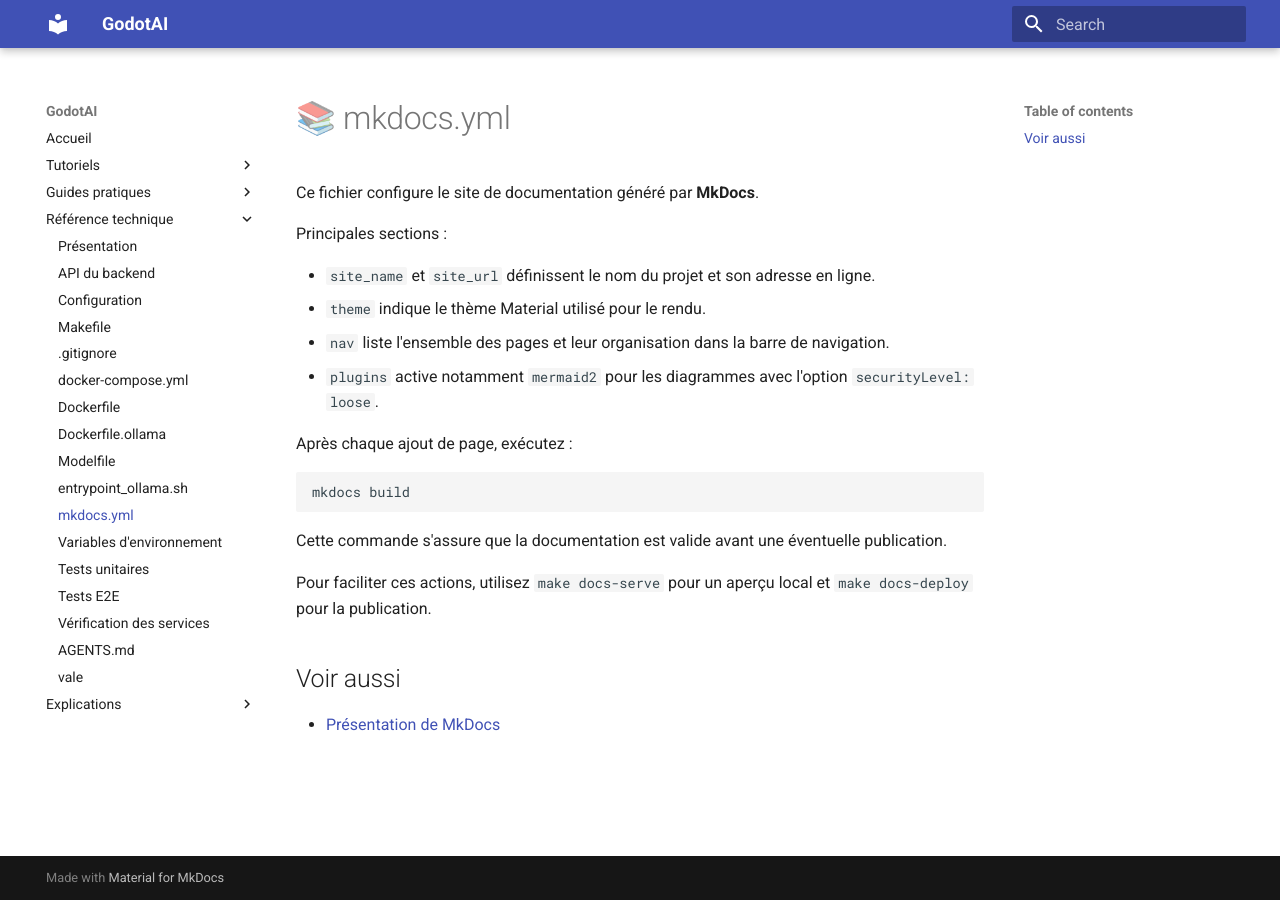
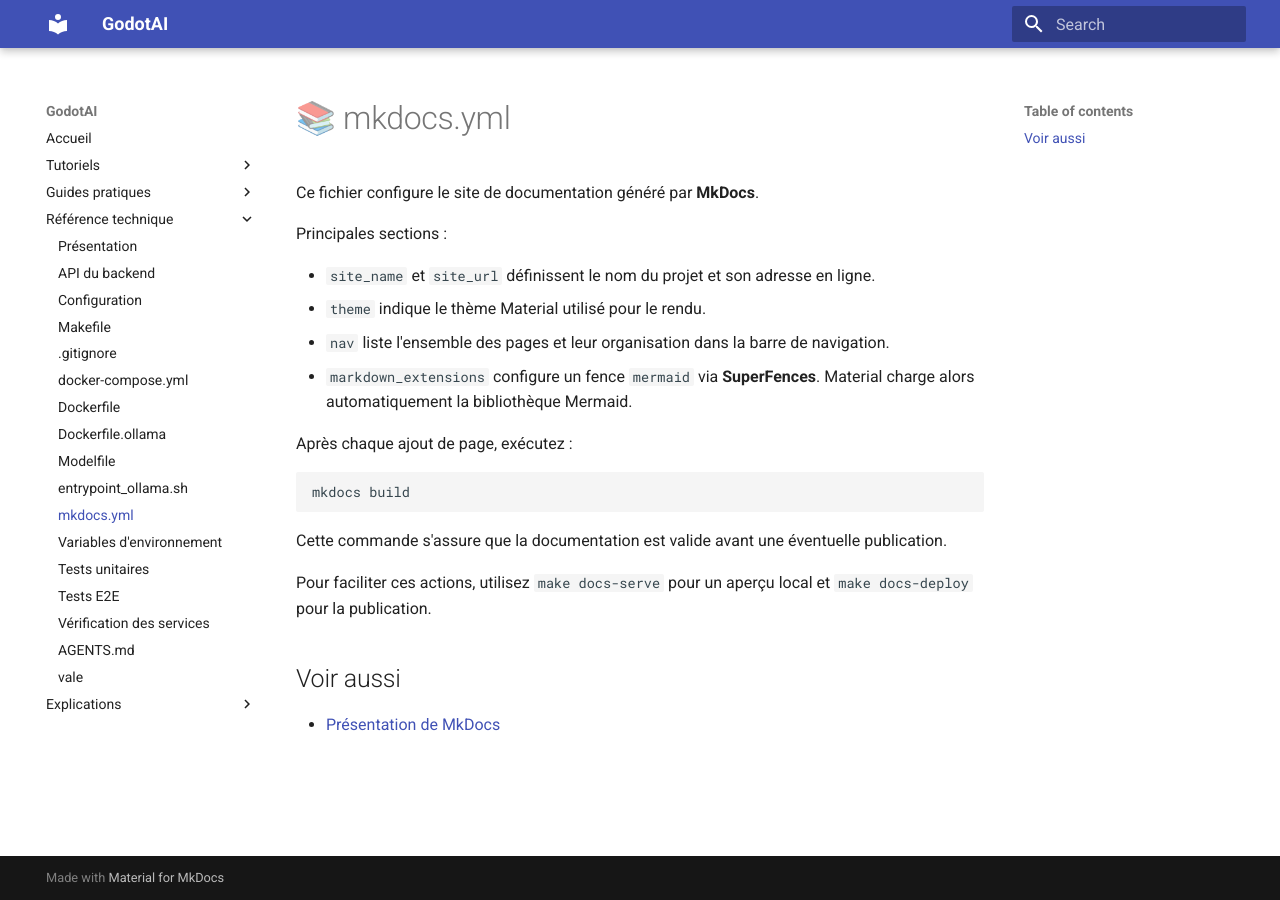
Before and after one commit to EZPK/GodotAI, an MkDocs documentation site: the page built from docs/reference/mkdocs-yml.md, in a window 1280 px wide. Built offline with MkDocs 1.6.1 and Material for MkDocs 9.7.7, drawn with Linux system fonts in a browser that asks for light colours.

Commit message:
Enable native Mermaid support

```diff
--- a/docs/reference/mkdocs-yml.md
+++ b/docs/reference/mkdocs-yml.md
@@ -7,8 +7,8 @@
 - `site_name` et `site_url` définissent le nom du projet et son adresse en ligne.
 - `theme` indique le thème Material utilisé pour le rendu.
 - `nav` liste l'ensemble des pages et leur organisation dans la barre de navigation.
-- `plugins` active notamment `mermaid2` pour les diagrammes avec
-  l'option `securityLevel: loose`.
+- `markdown_extensions` configure un fence `mermaid` via **SuperFences**.
+  Material charge alors automatiquement la bibliothèque Mermaid.
 
 Après chaque ajout de page, exécutez :
 
--- a/mkdocs.yml
+++ b/mkdocs.yml
@@ -4,12 +4,12 @@
   name: material
 plugins:
   - search
-  - mermaid2:
-      arguments:
-        startOnLoad: true
-        securityLevel: loose
 markdown_extensions:
-  - pymdownx.superfences
+  - pymdownx.superfences:
+      custom_fences:
+        - name: mermaid
+          class: mermaid
+          format: !!python/name:pymdownx.superfences.fence_code_format
 extra_javascript:
   - mermaid-config.js
 nav:
```
Also changed, not shown: docs/explications/mkdocs.md (+1 -1 lines).
